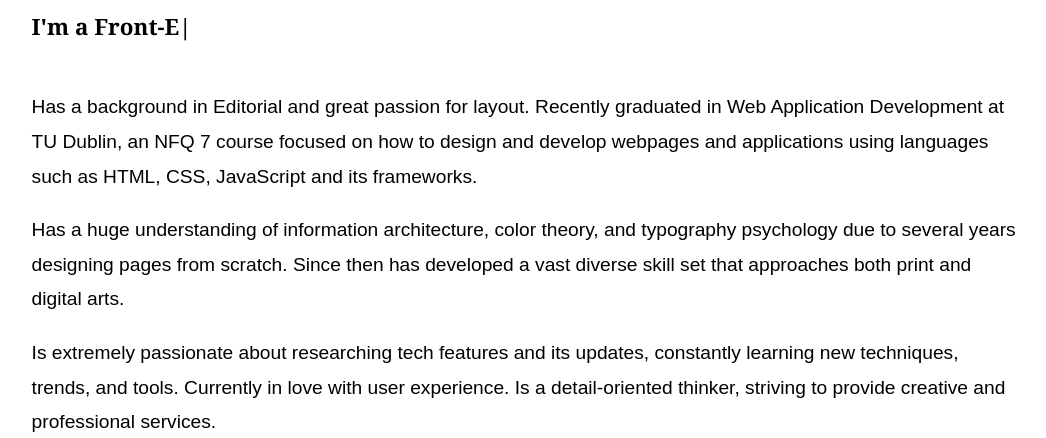
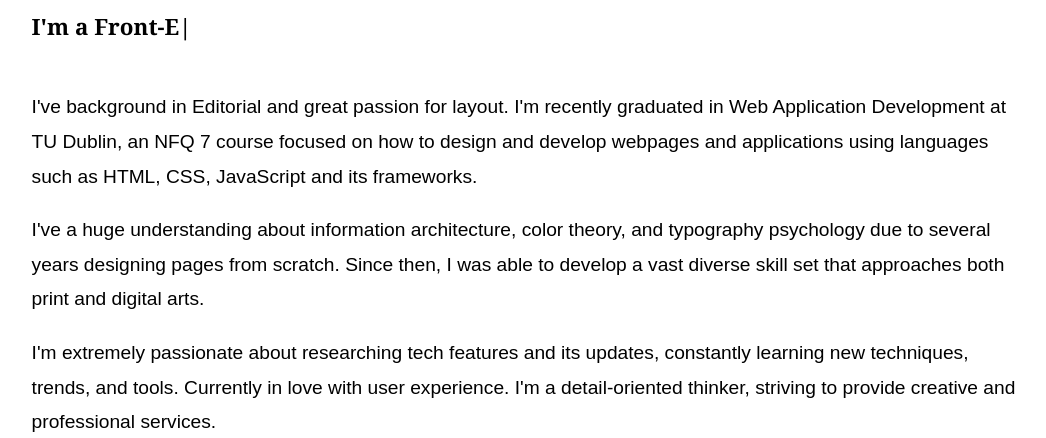
Before and after one commit to herediamanda/herediamanda.github.io, a plain HTML site: page index.html in a window 1280 px wide. Shown: the part 362-800 px from the top of the page, without its empty margins (90-1136 px from the left). Drawn offline with Linux system fonts and the light colour scheme.

Commit message:
Update index.html

```diff
--- a/index.html
+++ b/index.html
@@ -41,9 +41,9 @@ A M A N D A H E R E D I A A M A N D A H E R E D I A A M A N D A H E R E D I A A
               </div>
               <div class="column">
                   <div class="left">
-                    <p>Has a background in Editorial and great passion for layout. Recently graduated in Web Application Development at TU Dublin, an NFQ 7 course focused on how to design and develop webpages and applications using languages such as HTML, CSS, JavaScript and its frameworks. </p>
-                    <p>Has a huge understanding of information architecture, color theory, and typography psychology due to several years designing pages from scratch. Since then has developed a vast diverse skill set that approaches both print and digital arts.</p>
-                    <p>Is extremely passionate about researching tech features and its updates, constantly learning new techniques, trends, and tools. Currently in love with user experience. Is a detail-oriented thinker, striving to provide creative and professional services.</p>
+                    <p>I've background in Editorial and great passion for layout. I'm recently graduated in Web Application Development at TU Dublin, an NFQ 7 course focused on how to design and develop webpages and applications using languages such as HTML, CSS, JavaScript and its frameworks. </p>
+                    <p>I've a huge understanding about information architecture, color theory, and typography psychology due to several years designing pages from scratch. Since then, I was able to develop a vast diverse skill set that approaches both print and digital arts.</p>
+                    <p>I'm extremely passionate about researching tech features and its updates, constantly learning new techniques, trends, and tools. Currently in love with user experience. I'm a detail-oriented thinker, striving to provide creative and professional services.</p>
 
                     <hr class="linebreak">
 
```
